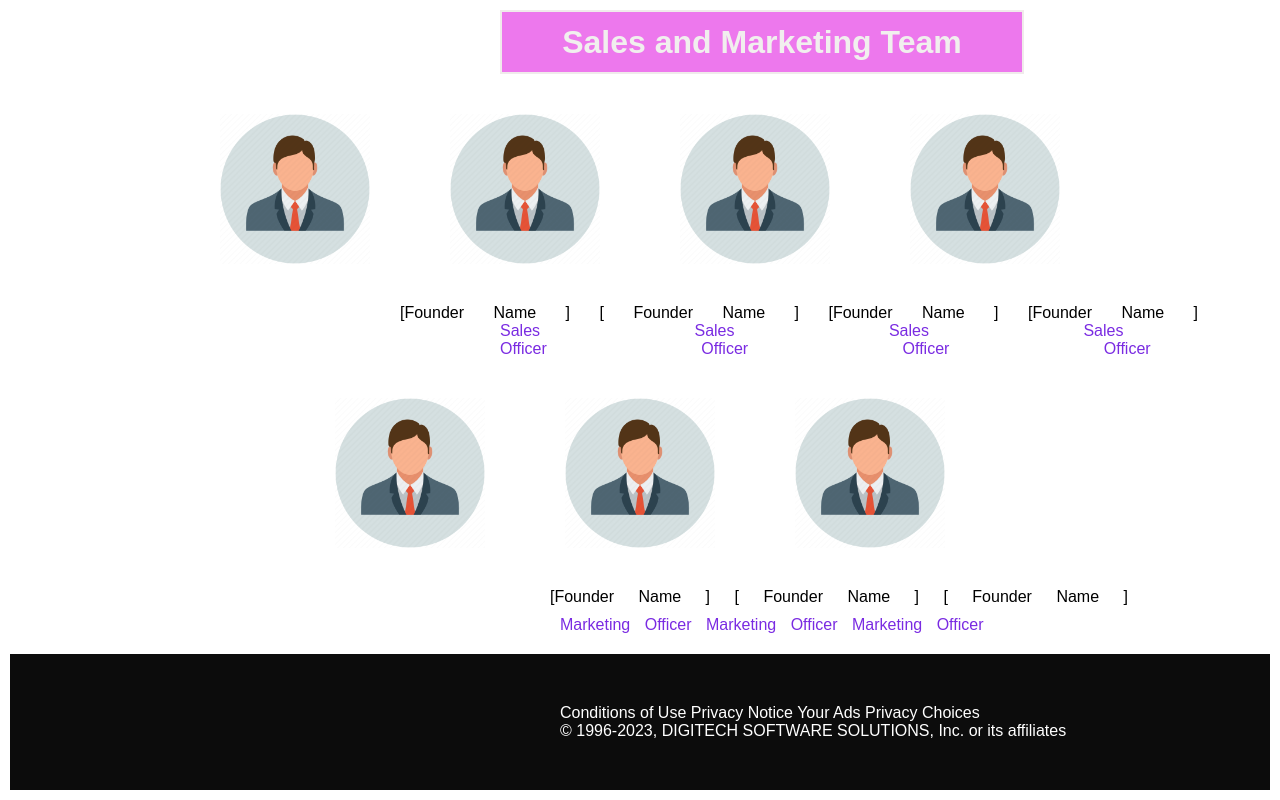
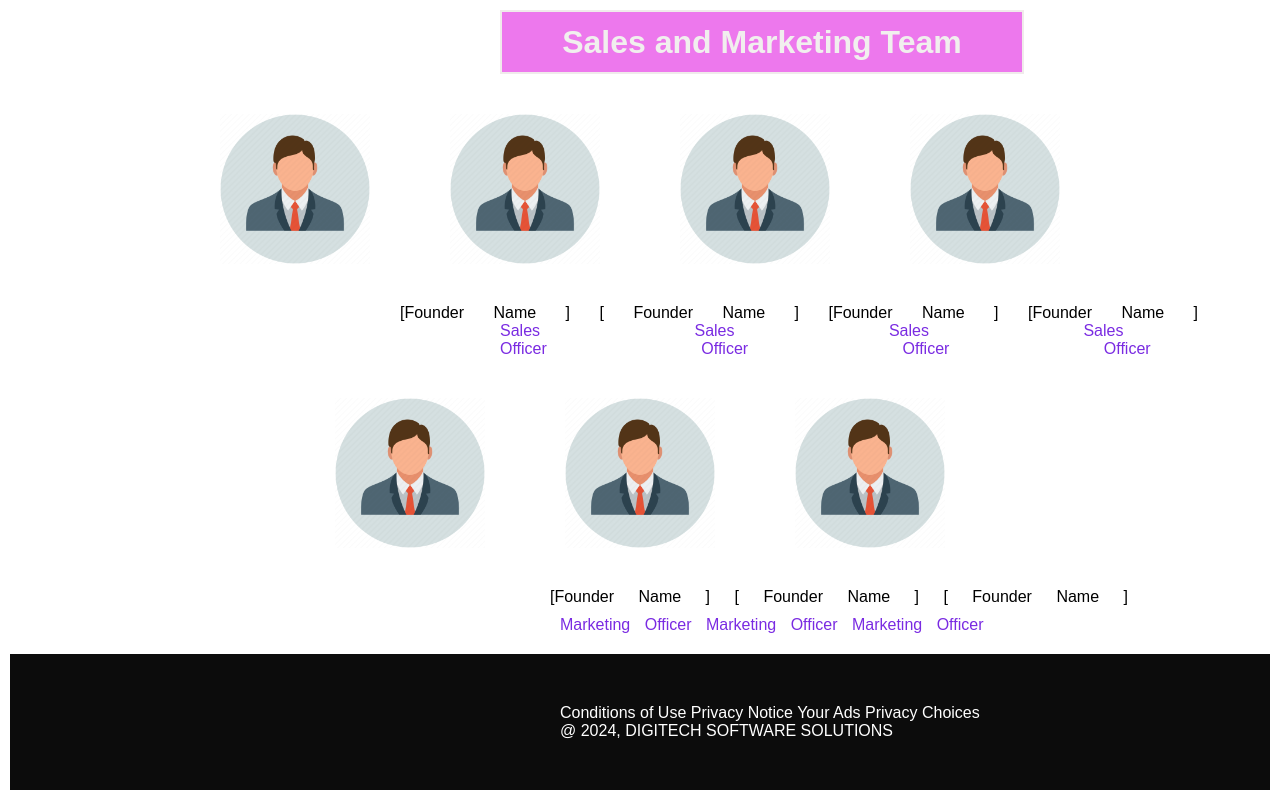
Before and after one commit to Gauri-866/Company-Member-Team-page, a plain HTML site: page index.html in a window 1280 px wide. Shown: the part 1836-2636 px from the top of the page. Drawn offline with Linux system fonts and the light colour scheme.

Commit message:
commit changes

```diff
--- a/index.html
+++ b/index.html
@@ -108,7 +108,7 @@
                 <a> Your Ads Privacy Choices </a>
             </div>
             <div class="copyright">
-                © 1996-2023, DIGITECH SOFTWARE SOLUTIONS, Inc. or its affiliates
+                @ 2024, DIGITECH SOFTWARE SOLUTIONS
             </div>
             <ul>
      </div>
```
